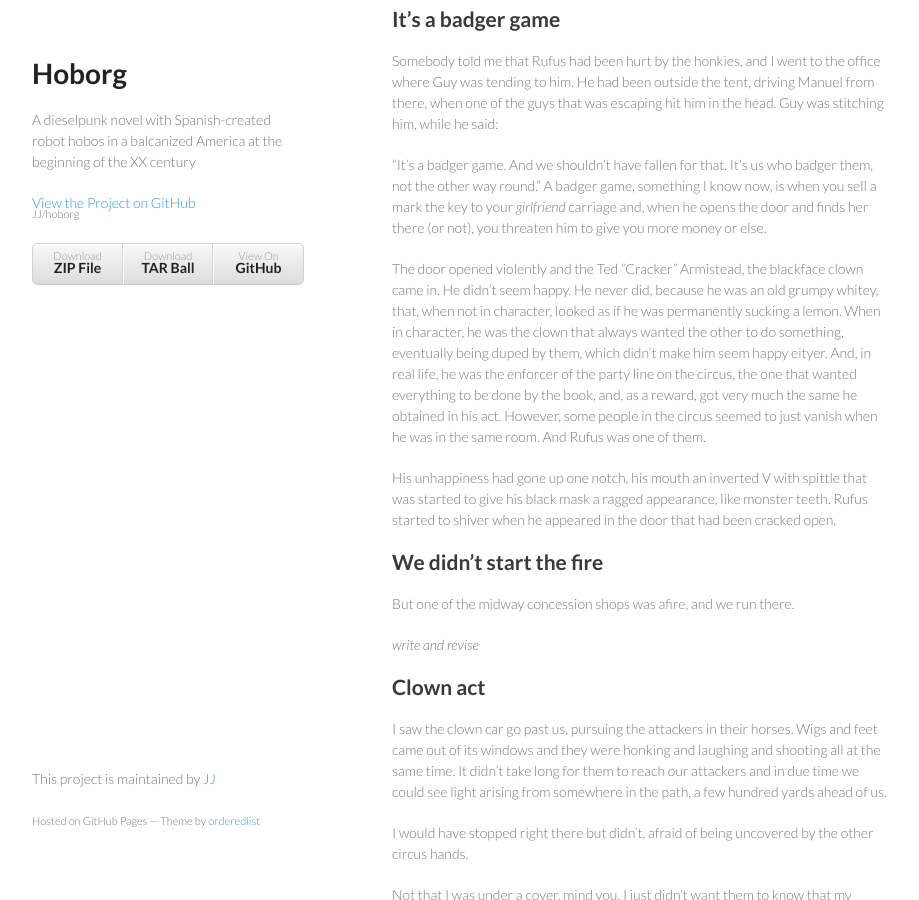
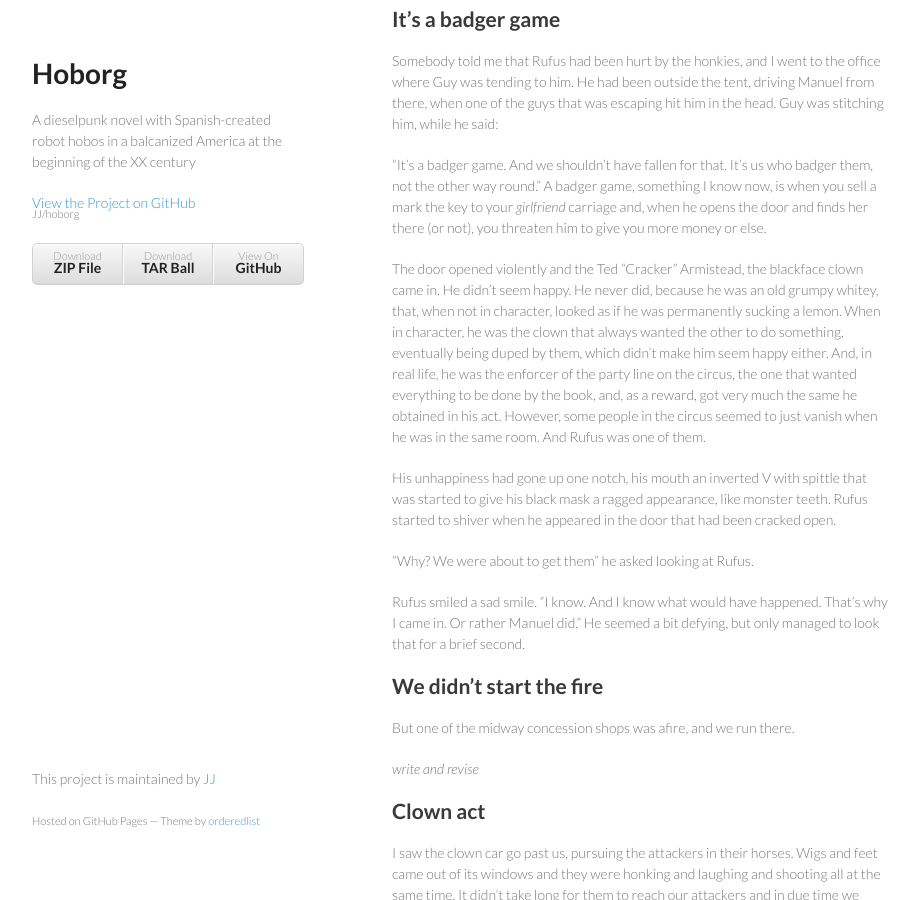
Before and after one commit to JJ/hoborg, a Jekyll site: the page built from text/text.md, in a window 1280 px wide and 900 px high, scrolled down 21127 px. Shown: the whole window, without its empty margins (178-1097 px from the left). Built offline with Jekyll 4.4.1, drawn with Linux system fonts in a browser that asks for light colours.

Commit message:
Sync text/text.md from master to gh-pages

```diff
--- a/text/text.md
+++ b/text/text.md
@@ -1137,7 +1137,7 @@ blackface clown came in. He didn't seem happy. He never did, because
 he was an old grumpy whitey, that, when not in character, looked as if
 he was permanently sucking a lemon. When in character, he was the
 clown that always wanted the other to do something, eventually being
-duped by them, which didn't make him seem happy eityer. And, in real
+duped by them, which didn't make him seem happy either. And, in real
 life, he was the enforcer of the party line on the circus, the one
 that wanted everything to be done by the book, and, as a reward, got
 very much the same he obtained in his act. However, some people in the
@@ -1149,6 +1149,12 @@ unhappiness had gone up one notch, his mouth an inverted V with
 spittle that was started to give his black mask a ragged appearance,
 like monster teeth. Rufus started to shiver when he appeared in the
 door that had been cracked open.
+
+"Why? We were about to get them" he asked looking at Rufus.
+
+Rufus smiled a sad smile. "I know. And I know what would have
+happened. That's why I came in. Or rather Manuel did." He seemed a bit
+defying, but only managed to look that for a brief second.
 
 We didn't start the fire
 -----------------------------
```
